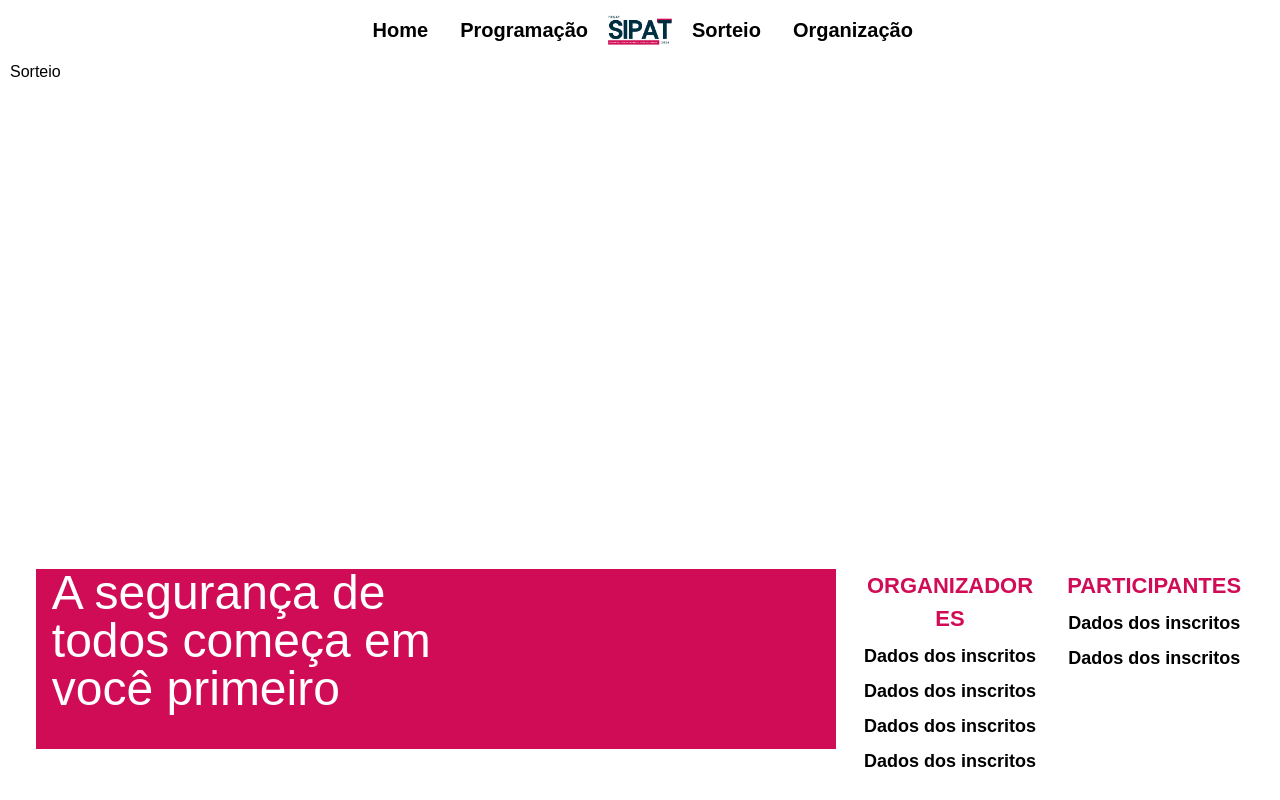
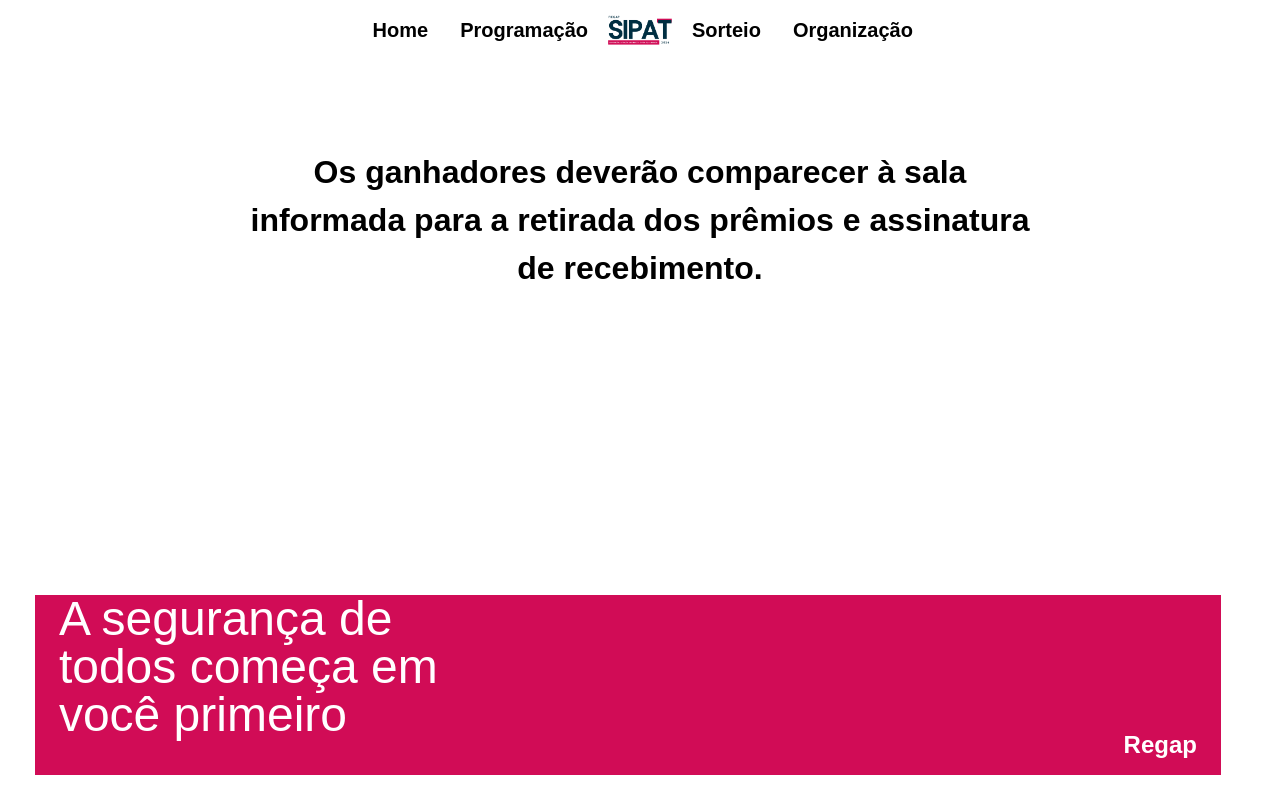
Before and after one commit to ntd-rgp/Sipat-2026, a React (Vite) app: page /sorteio in a window 1280 px wide. Built offline with nearby package versions, Linux system fonts and the light colour scheme; a web font is replaced by a local one.

Commit message:
Ajusta rodapé, rolagem da Programação e texto da página de Sorteio

```diff
--- a/src/components/Footer.tsx
+++ b/src/components/Footer.tsx
@@ -3,24 +3,12 @@ function Footer() {
         <footer className=" *:text-white md:mt-[50px] mt-[20px] ">
             <div className="flex  justify-center m-[2%]">
 
-                <div className="md:w-[800px] w-[265px] bg-[#d10c56] md:h-[180px] h-auto flex">
+                <div className="w-full mr-[2%] bg-[#d10c56] md:h-[180px] h-auto flex">
                     <p className="w-[155px] md:w-[400px] ml-[2%] text-[20.3px] md:text-5xl">A segurança de todos começa em você primeiro</p>
 
+                    <p className="self-end ml-auto mr-[2%] mb-[1%] text-[12px] md:text-[24px] font-[900]">Regap</p>
+
                     {/* <p className="text-[30px] md:text-[65px] self-end ml-auto mr-[5px] text-right font-[Petrobras Sans Rg] font-[700] text-black">NTD.</p> */}
-                </div>
-
-                <div className="min-h-[30px] md:w-[180px] w-[65px] ml-[2%] flex flex-col gap-2 text-center">
-                    <p className="text-center text-[#d10c56] text-[8px] md:text-[22px] break-words font-[Petrobras Sans Rg] font-[700]">ORGANIZADORES </p>
-                    <a href="#" className="text-black text-[7px] md:text-[18px] break-words font-[Petrobras Sans Rg] font-[700]">Dados dos inscritos</a>
-                    <a href="#" className="text-black text-[7px] md:text-[18px] break-words font-[Petrobras Sans Rg] font-[700]">Dados dos inscritos</a>
-                    <a href="#" className="text-black text-[7px] md:text-[18px] break-words font-[Petrobras Sans Rg] font-[700]">Dados dos inscritos</a>
-                    <a href="#" className="text-black text-[7px] md:text-[18px] break-words font-[Petrobras Sans Rg] font-[700]">Dados dos inscritos</a>
-                </div>
-
-                <div className="min-h-[30px] md:w-[180px] w-[65px] ml-[2%] flex flex-col gap-2 text-center">
-                    <p className="text-center text-[#d10c56] text-[8px] md:text-[22px] break-words font-[Petrobras Sans Rg] font-[700]">PARTICIPANTES</p>
-                    <a href="#" className="text-black text-[7px] md:text-[18px] break-words font-[Petrobras Sans Rg] font-[700]">Dados dos inscritos</a>
-                    <a href="#" className="text-black text-[7px] md:text-[18px] break-words font-[Petrobras Sans Rg] font-[700]">Dados dos inscritos</a>
                 </div>
 
             </div>
--- a/src/components/Header.tsx
+++ b/src/components/Header.tsx
@@ -12,7 +12,7 @@ function Header() {
             Home
           </Link>
 
-          <Link className={linkClass} to="/programacao">
+          <Link className={linkClass} to={{ pathname: '/', hash: '#programacao' }}>
             Programação
           </Link>
         </div>
--- a/src/pages/Home.tsx
+++ b/src/pages/Home.tsx
@@ -1,4 +1,5 @@
 import { useEffect, useState } from 'react';
+import { useLocation } from 'react-router-dom';
 import imagemLateral from '../assets/imagemlateral.png';
 import logoSipat from '../assets/SIPAT_logo.png';
 
@@ -24,11 +25,19 @@ function Home() {
     // Calcula já na primeira renderização para não piscar "Já começou"
     const [diasRestantes, setdiasRestantes] = useState(calcularDias);
     const jaComecou = diasRestantes === 0;
+    const location = useLocation();
     useEffect(() => {
         const intervalo = setInterval(() => setdiasRestantes(calcularDias()), 1000 * 60 * 60);
 
         return () => clearInterval(intervalo);
     }, []);
+
+    // Rola até a seção indicada no link (ex.: "Programação" no header)
+    useEffect(() => {
+        if (location.hash) {
+            document.getElementById(location.hash.slice(1))?.scrollIntoView({ behavior: 'smooth' });
+        }
+    }, [location.key, location.hash]);
     return (
         <main className="flex-col w-full">
             <div className='flex'>
@@ -85,7 +94,7 @@ function Home() {
                 <div className='bg-gray-200 h-[110px] w-[125px] md:h-[280px] md:w-[380px] '></div>
                 <div className='bg-gray-200 h-[110px] w-[125px] md:h-[280px] md:w-[380px] '></div>
             </div> */}
-            <div className='md:h-auto md:mt-[30px] mt-[12px] ml-[2%] mr-[2%] flex flex-col justify-between '>
+            <div id='programacao' className='scroll-mt-[10px] md:h-auto md:mt-[30px] mt-[12px] ml-[2%] mr-[2%] flex flex-col justify-between '>
                 <div className='h-fit w-full flex '>
                     <div style={{ backgroundImage: `url(${new URL('../assets/REGAP-9942.jpg', import.meta.url).href})` }} className='w-full h-fit rounded-2xl flex bg-cover bg-left bg-no-repeat mb-[5%] shadow-[2px_5px_12px_rgba(0,0,0,0.55)] '>
                         <div className=' bg-[linear-gradient(to_right,#D10C56_33%,transparent_38%)] rounded-2xl md:h-[300px] h-[105px] w-[100%] flex flex-col text-center content-center justify-center'>
--- a/src/pages/Sorteio.tsx
+++ b/src/pages/Sorteio.tsx
@@ -1,7 +1,9 @@
 function Sorteio() {
   return (
-    <main>
-      <h1>Sorteio</h1>
+    <main className="flex min-h-[40vh] items-center justify-center px-[4%]">
+      <p className="max-w-[800px] text-center text-[16px] md:text-[32px] font-[700]">
+        Os ganhadores deverão comparecer à sala informada para a retirada dos prêmios e assinatura de recebimento.
+      </p>
     </main>
   );
 }
```
